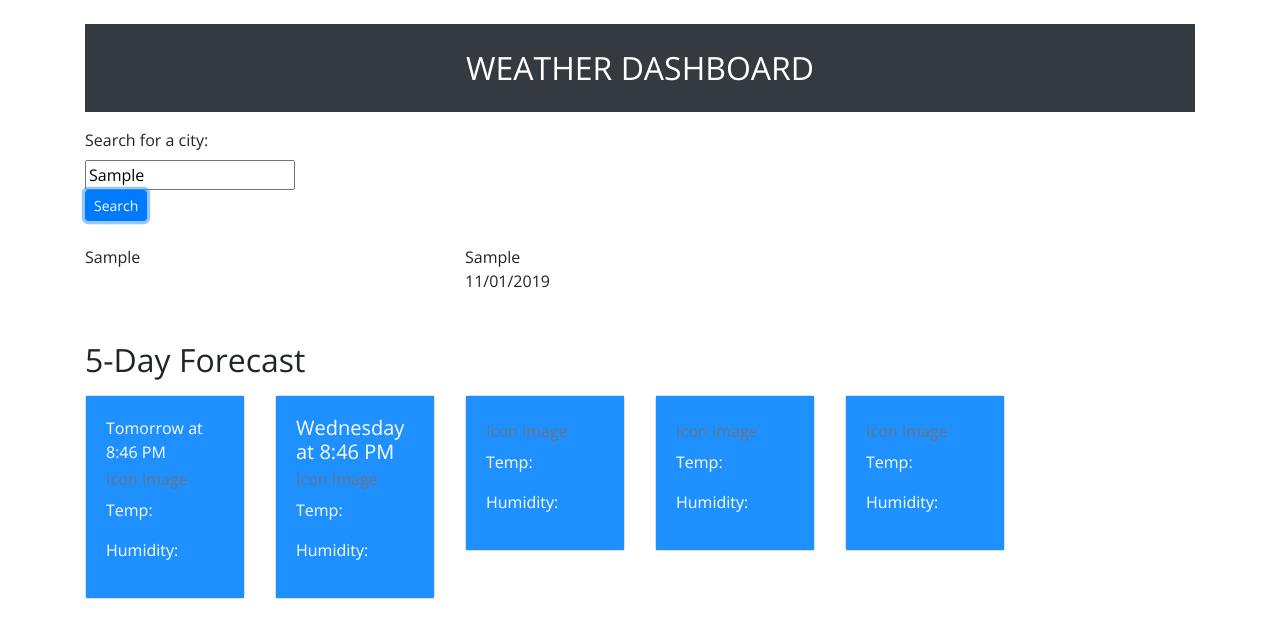
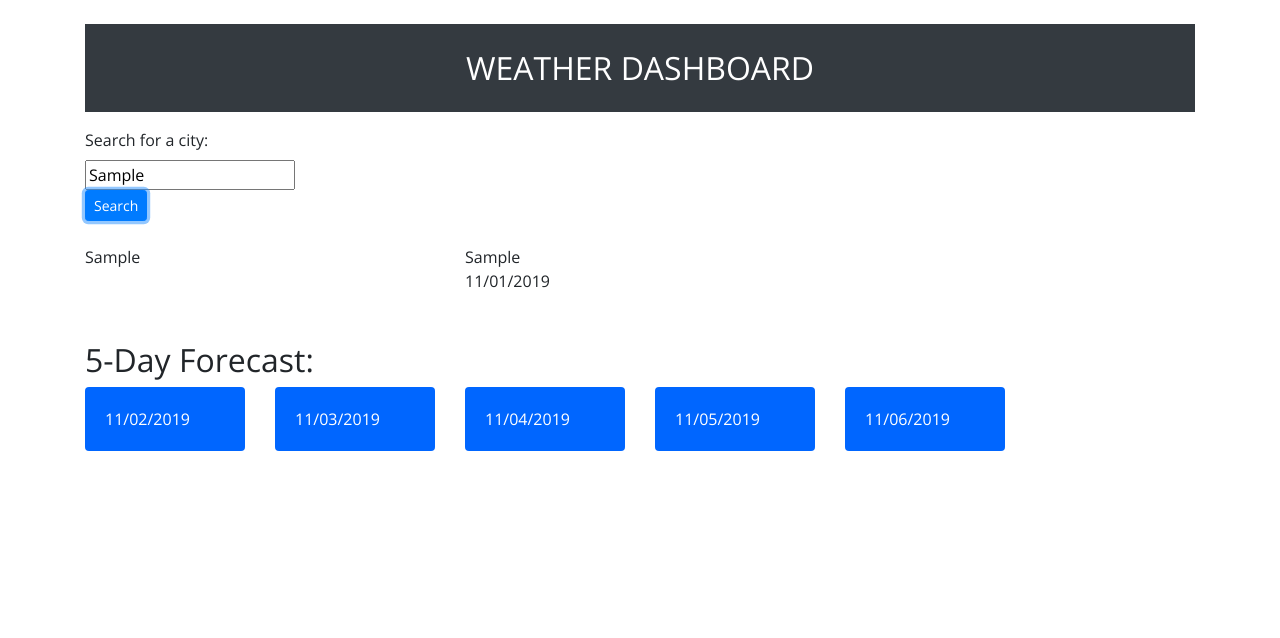
Before and after one commit to ramiwehbe/Weather-Dashboard, a plain HTML site: page index.html in a window 1280 px wide. Both pictures are taken after typing "Sample" into the empty fields and a click on the button "Search". Drawn offline with nearby package versions, Linux system fonts and the light colour scheme; no server answers.

Commit message:
changed forecast to render dynamically

```diff
--- a/index.html
+++ b/index.html
@@ -53,9 +53,6 @@
 
           <!-- <i class="fas fa-search"></i> THIS CODE ISN'T WORKING WHEN I PUT IT BELOW - but it works when I use this, so makes no sense to me: <i class="fa fa-thumbs-up"></i>-->
           <button class="btn btn-sm btn-primary" id="search-button" type="submit" value="Search">Search</button>
-
-
-
         </form>
       </div>
     </div>
@@ -118,7 +115,7 @@
     <div class="row">
 
       <div class="col-lg-12">
-        <h2>5-Day Forecast</h2>
+        <h2 id="five-day-text"></h2>
       </div>
     </div>
 
@@ -130,62 +127,84 @@
 
       <!-- Column / Card 1 -->
       <div class="col-sm-2">
-        <div class="card mt-2">
+        <div class="card-div">
+          <div class="card" id="forecast-card" style="border: none">
+            <div id="day-one"></div>
+          </div>
+        </div>
+      </div>
+
+
+      <!-- <div class="card mt-2">
           <div class="card-body">
             <div class="card-title" id="day-one"></div>
             <h6 class="card-subtitle mb-2 text-muted" id="icon-one">Icon Image</h6>
             <p class="one-temp">Temp: </p>
             <p class="one-humidity">Humidity: </p>
-          </div>
-        </div>
-      </div>
+          </div> -->
+
+
 
       <!-- Column / Card 2 -->
       <div class="col-sm-2">
-        <div class="card mt-2">
+        <div class="card" id="forecast-card" style="border: none">
+          <div id="day-two"></div>
+        </div>
+      </div>
+      <!-- <div class="card mt-2">
           <div class="card-body">
             <h5 class="card-title" id="day-two" id="icon-two"></h5>
             <h6 class="card-subtitle mb-2 text-muted">Icon Image</h6>
             <p class="two-temp">Temp: </p>
             <p class="two-humidity">Humidity: </p>
           </div>
-        </div>
-      </div>
+        </div> -->
+
 
       <!-- Column / Card 3 -->
       <div class="col-sm-2">
-        <div class="card mt-2">
+        <div class="card" id="forecast-card" style="border: none">
+          <div id="day-three"></div>
+        </div>
+        <!-- <div class="card mt-2">
           <div class="card-body">
             <h5 class="card-title" id="day-three"></h5>
             <h6 class="card-subtitle mb-2 text-muted" id="icon-three">Icon Image</h6>
             <p class="three-temp">Temp: </p>
             <p class="three-humidity">Humidity: </p>
           </div>
-        </div>
+        </div> -->
       </div>
 
       <!-- Column / Card 4 -->
       <div class="col-sm-2">
-        <div class="card mt-2">
+        <div class="card" id="forecast-card" style="border: none">
+          <div id="day-four"></div>
+        </div>
+      </div>
+      <!-- <div class="card mt-2">
           <div class="card-body">
             <h5 class="card-title" id="day-four"></h5>
             <h6 class="card-subtitle mb-2 text-muted" id="icon-four">Icon Image</h6>
             <p class="four-temp">Temp: </p>
             <p class="four-humidity">Humidity: </p>
           </div>
-        </div>
-      </div>
+        </div> -->
+
 
       <!-- Column / Card 5 -->
       <div class="col-sm-2">
-        <div class="card mt-2">
+        <div class="card" id="forecast-card" style="border: none">
+          <div id="day-five"></div>
+        </div>
+        <!-- <div class="card mt-2">
           <div class="card-body">
             <h5 class="card-title" id="day-five"></h5>
             <h6 class="card-subtitle mb-2 text-muted" id="icon-five">Icon Image</h6>
             <p class="five-temp">Temp: </p>
             <p class="five-humidity">Humidity: </p>
           </div>
-        </div>
+        </div> -->
       </div>
 
       <!-- Empty column -->
@@ -201,6 +220,7 @@
 
     <!-- Ending div for container -->
   </div>
+
   <!-- Ending div for body -->
 
   </div>
--- a/script.js
+++ b/script.js
@@ -47,7 +47,7 @@ $(document).ready(function () {
 
                 // Create div to display temp
 
-                var temperature = $("<div>").text("Temperature: " + tempResponse);
+                var temperature = $("<div>").text("Temperature: " + tempResponse + "℉");
 
                 // Append the temp to main WeatherInfo div
 
@@ -59,7 +59,7 @@ $(document).ready(function () {
 
                 // Create div to display humidity
 
-                var humidity = $("<div>").text("Humidity: " + humidityResponse);
+                var humidity = $("<div>").text("Humidity: " + humidityResponse + "%");
 
                 // Append the humidity to main WeatherInfo div
 
@@ -67,11 +67,11 @@ $(document).ready(function () {
 
                 // Create var for wind response:
 
-                var windResponse = response.main.humidity;
+                var windResponse = response.main.wind;
 
                 // Create div to display wind
 
-                var wind = $("<div>").text("Wind Speed: " + windResponse);
+                var wind = $("<div>").text("Wind Speed: " + windResponse + " MPH");
 
                 // Append wind to weatherInfo
 
@@ -104,10 +104,9 @@ $(document).ready(function () {
         localStorage.setItem("searchedCity", JSON.stringify(cityArray))
 
         var storedCity = (JSON.parse(localStorage.getItem(cityArray)));
+        console.log(storedCity);
 
-        // // if (typeof storedCity === "object"){
-        //     storedCity.push
-        // }
+
         // // for loop over the cityarry and then dynamically append each item in the array to the city-card-body.
 
         for (var i = 0; i < cityArray.length; i++) {
@@ -125,63 +124,69 @@ $(document).ready(function () {
         }
     }
 
-    // Function to display 5-day forecast dates using moments.js:
+    // Function to display 5-day forecast
 
-    function fiveDayForecastDates(dates) {
+    function displayFiveDayForecast () {
+
+        var forecastCard = $(".card-div");
+
+        forecastCard.addClass("display-five-cards")
 
         var dayOne = $("#day-one");
+        var dayTwo = $("#day-two");
+        var dayThree = $("#day-three");
+        var dayFour = $("#day-four");
+        var dayFive = $("#day-five");
 
-        console.log(dayOne)
-        // ABOVE NOT WORKING.  CHANGE H5 TO A DIV ON FIRST CARD
+        $(dayOne).text(moment().add(1, 'days').format('MM/DD/YYYY'))
+        $(dayTwo).text(moment().add(2, 'days').format('MM/DD/YYYY'))
+        $(dayThree).text(moment().add(3, 'days').format('MM/DD/YYYY'))
+        $(dayFour).text(moment().add(4, 'days').format('MM/DD/YYYY'))
+        $(dayFive).text(moment().add(5, 'days').format('MM/DD/YYYY'))
 
-        var dayTwo = $("#day-two");
-        var dayThree = $("#day-two");
-        var dayFour = $("#day-two");
-        var dayFive = $("#day-two");
 
-        $(dayOne).text(moment().add(1, 'days').calendar())
-        $(dayTwo).text(moment().add(2, 'days').calendar())
-        $(dayThree).text(moment().add(3, 'days').calendar())
-        $(dayFour).text(moment().add(4, 'days').calendar())
-        $(dayFive).text(moment().add(5, 'days').calendar())
-        // Ending curly bracket for fiveDayForecastDates function
+
+
+
+        // Ending curly bracket for displayFiveDayForecast
     }
+
 
     // Function to display 5-day forecast temperatures calling OpenWeather:
 
-    function fiveDayForecastTemp(inputCityName) {
+    // function fiveDayForecastTemp(inputCityName) {
 
-        var tempOne = $(".one-temp");
-        var tempTwo = $(".two-temp");
-        var tempThree = $(".three-temp");
-        var tempFour = $(".four-temp");
-        var tempFive = $(".five-temp");
+    //     var tempOne = $(".one-temp");
+    //     var tempTwo = $(".two-temp");
+    //     var tempThree = $(".three-temp");
+    //     var tempFour = $(".four-temp");
+    //     var tempFive = $(".five-temp");
 
-        var queryTemp = "http://api.openweathermap.org/data/2.5/forecast?q=" + inputCityName + "&APPID=" + APIKey;
+    //     var queryTemp = "http://api.openweathermap.org/data/2.5/forecast?q=" + inputCityName + "&APPID=" + APIKey;
 
-        // Run AJAX call to the OpenWeatherMap API
-        $.ajax({
-            url: queryTemp,
-            method: "GET"
-        })
+    //     // Run AJAX call to the OpenWeatherMap API
+    //     $.ajax({
+    //         url: queryTemp,
+    //         method: "GET"
+    //     })
 
-            // Store retrieved data inside of an object called "response"
-            .then(function (responseTemp) {
-                console.log(queryTemp);
-                console.log(responseTemp);
+            // // Store retrieved data inside of an object called "response"
+            // .then(function (responseTemp) {
+            //     console.log(queryTemp);
+            //     console.log(responseTemp);
 
-                for (var i = 0; i < 5; i++) {
+            //     for (var i = 0; i < 5; i++) {
 
-                    console.log(responseTemp.list[i].main.temp)
+            //         console.log(responseTemp.list[i].main.temp)
 
-                }
+            //     }
 
-                // Create var for temperature response
+            //     // Create var for temperature response
 
-                var tempResponse = response.main.temp;
+            //     var tempResponse = response.main.temp;
 
-            }
-            )}
+            // }
+            // )}
 
 
     // //    Function to display 5-day forecast humidity calling OpenWeather:
@@ -227,10 +232,19 @@ $(document).ready(function () {
 
         $(".city").text(inputCityName)
 
+        // 5-Day Forecast
+
+        var fiveDayText = $('#five-day-text')
+        console.log(fiveDayText)
+        $(fiveDayText).text("5-Day Forecast: ")
+
+
+        // Call functions
+
         displayCurrentWeather(inputCityName);
         displaySearchedCity(inputCityName);
-        fiveDayForecastDates();
-        fiveDayForecastTemp(inputCityName)
+        displayFiveDayForecast();
+        // fiveDayForecastTemp(inputCityName)
         console.log(cityArray)
 
     });
@@ -243,8 +257,9 @@ $(document).ready(function () {
 
 
 // TO DO:
-// CONVERT TEMP TO FAHRENHEIT
 // UV INDEX
+// SEARCH ICON
 // NEED TO DO THE 5-DAY FORECAST
-// CITY INFO NEEDS TO CLEAR AFTER HIT SUBMIT
-// NEED ICONS IN 5-DAY FORE
+// NEED ICONS IN 5-DAY FORECAST
+// WIND SPEED AND HUMIDITY ARE RENDERING THE SAME
+// MAKE PREVIOUSLY SEARCHED CITY
--- a/style.css
+++ b/style.css
@@ -23,3 +23,10 @@ body
 {
     font-family: 'Open Sans', sans-serif;
 }
+
+#forecast-card
+{
+    background-color: rgb(0, 102, 255);
+    color: white;
+    padding: 20px;
+}
```
